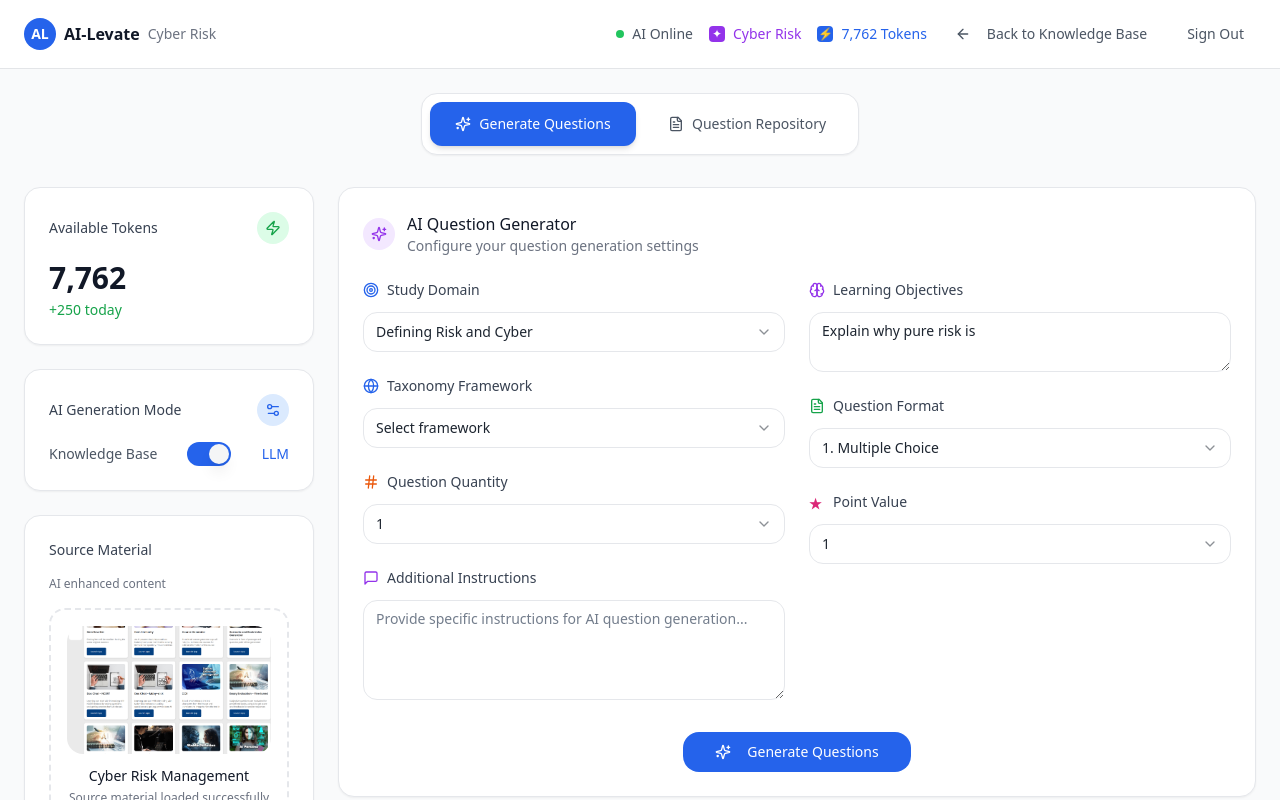
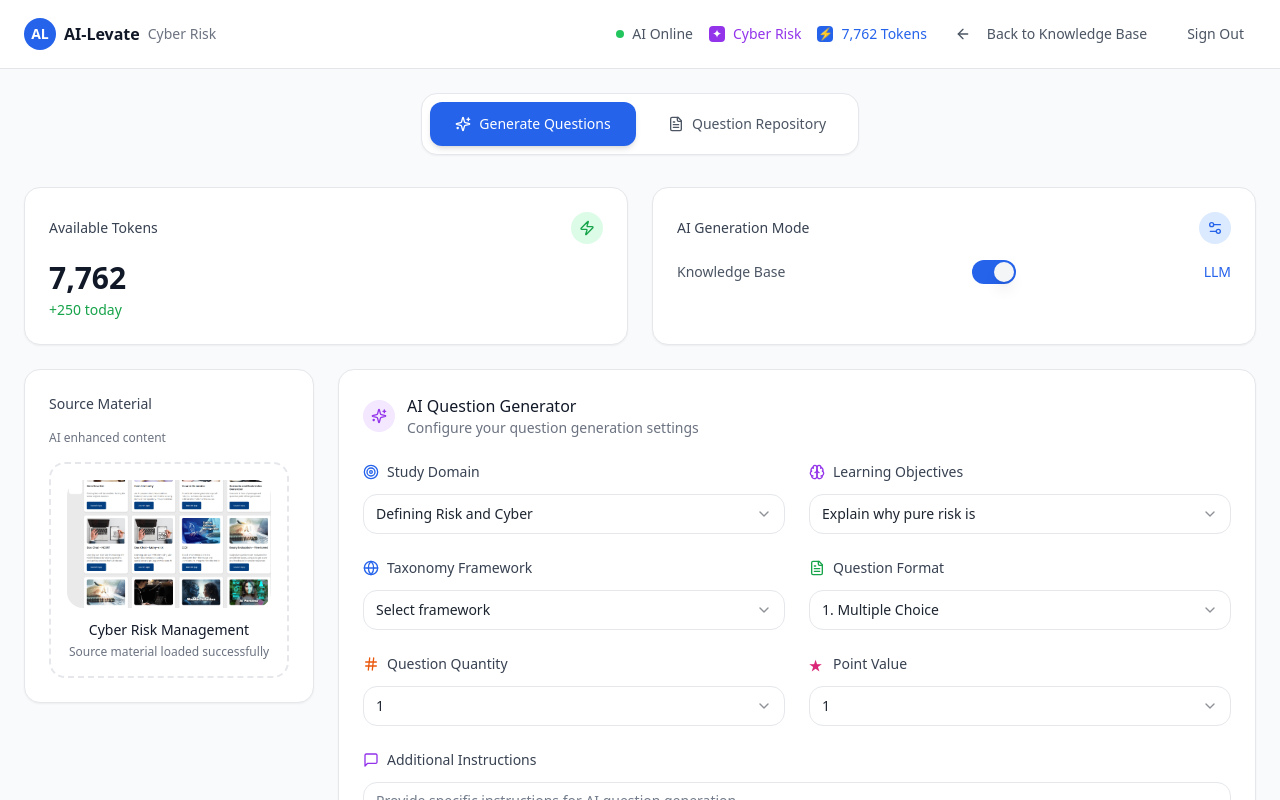
Before and after one commit to anantha-krishna-ks/ai-levate-new-ui, a React (Vite) app: page /question-generator/1 in a window 1280 px wide. Shown: the top 800 px of the page. Built offline with nearby package versions, Linux system fonts and the light colour scheme.

Commit message:
Refactor Question Generator page
Move "Available Tokens and AI Generation Mode" to the top row below tabs. Implement "Learning Objectives" as a dropdown and make "Additional Instructions" full width.

```diff
--- a/src/pages/QuestionGenerator.tsx
+++ b/src/pages/QuestionGenerator.tsx
@@ -104,9 +104,9 @@ const QuestionGenerator = () => {
         </div>
 
         {activeTab === "generate" && (
-          <div className="grid grid-cols-1 lg:grid-cols-4 gap-6">
-            {/* Left Column - Tokens and Source Material */}
-            <div className="lg:col-span-1 space-y-6">
+          <div className="space-y-6">
+            {/* Top Row - Tokens and AI Mode */}
+            <div className="grid grid-cols-1 lg:grid-cols-2 gap-6">
               {/* Available Tokens */}
               <Card className="p-6 bg-white border border-gray-200">
                 <div className="flex items-center justify-between mb-4">
@@ -139,7 +139,12 @@ const QuestionGenerator = () => {
                   <span className="text-sm font-medium text-blue-600">LLM</span>
                 </div>
               </Card>
+            </div>
 
+            {/* Main Content Row */}
+            <div className="grid grid-cols-1 lg:grid-cols-4 gap-6">
+              {/* Left Column - Source Material */}
+              <div className="lg:col-span-1 space-y-6">
                 {/* Source Material */}
                 <Card className="p-6 bg-white border border-gray-200">
                   <h3 className="text-sm font-medium text-gray-700 mb-4">Source Material</h3>
@@ -223,18 +228,6 @@ const QuestionGenerator = () => {
                           </SelectContent>
                         </Select>
                       </div>
-
-                    {/* Additional Instructions */}
-                    <div>
-                      <div className="flex items-center gap-2 mb-3">
-                        <MessageSquare className="w-4 h-4 text-purple-600" />
-                        <label className="text-sm font-medium text-gray-700">Additional Instructions</label>
-                      </div>
-                      <Textarea
-                        placeholder="Provide specific instructions for AI question generation..."
-                        className="min-h-[100px] bg-white border-gray-200"
-                      />
-                    </div>
                     </div>
 
                     {/* Right side form */}
@@ -245,10 +238,16 @@ const QuestionGenerator = () => {
                           <Brain className="w-4 h-4 text-purple-600" />
                           <label className="text-sm font-medium text-gray-700">Learning Objectives</label>
                         </div>
-                      <Textarea
-                        defaultValue="Explain why pure risk is"
-                        className="min-h-[60px] bg-white border-gray-200"
-                      />
+                        <Select defaultValue="explain-pure-risk">
+                          <SelectTrigger className="w-full bg-white border-gray-200">
+                            <SelectValue />
+                          </SelectTrigger>
+                          <SelectContent>
+                            <SelectItem value="explain-pure-risk">Explain why pure risk is</SelectItem>
+                            <SelectItem value="define-cyber-risk">Define cyber risk fundamentals</SelectItem>
+                            <SelectItem value="analyze-threats">Analyze security threats</SelectItem>
+                          </SelectContent>
+                        </Select>
                       </div>
 
                       {/* Question Format */}
@@ -289,6 +288,18 @@ const QuestionGenerator = () => {
                     </div>
                   </div>
 
+                  {/* Additional Instructions - Full Width */}
+                  <div className="mt-6">
+                    <div className="flex items-center gap-2 mb-3">
+                      <MessageSquare className="w-4 h-4 text-purple-600" />
+                      <label className="text-sm font-medium text-gray-700">Additional Instructions</label>
+                    </div>
+                    <Textarea
+                      placeholder="Provide specific instructions for AI question generation..."
+                      className="min-h-[100px] bg-white border-gray-200"
+                    />
+                  </div>
+
                   {/* Generate Button */}
                   <div className="flex justify-center mt-8">
                     <Button className="bg-blue-600 hover:bg-blue-700 text-white px-8 py-3 rounded-lg">
@@ -297,6 +308,7 @@ const QuestionGenerator = () => {
                     </Button>
                   </div>
                 </Card>
+              </div>
             </div>
           </div>
         )}
```
Lines whose indentation alone changed are shown as unchanged.
